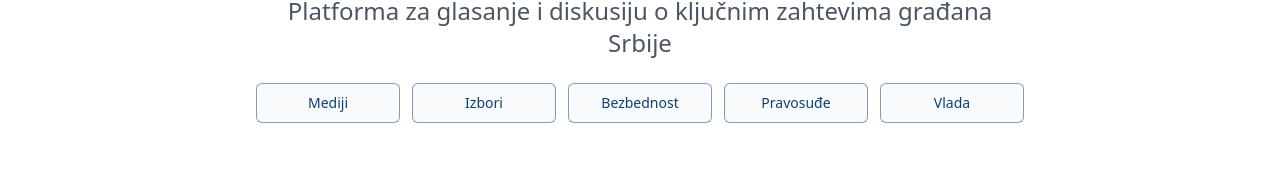
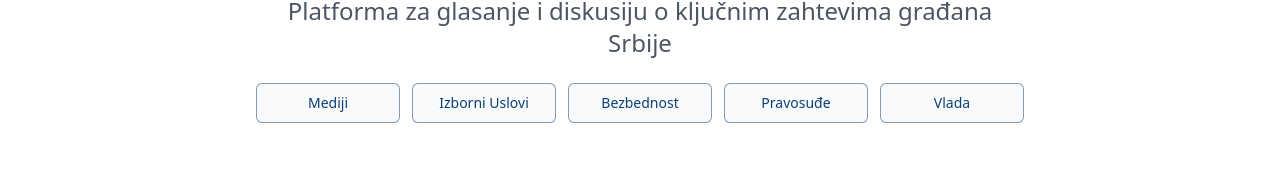
Before and after one commit to rajko-rad/gradjanskizahtevi, a React (Vite) app: page / in a window 1280 px wide. Shown: the part 201-374 px from the top of the page. Built offline with nearby package versions, Linux system fonts and the light colour scheme.

Commit message:
Rename "Izbori" to "Izborni Uslovi"
Rename the category title in mock data.

```diff
--- a/src/data/mockData.ts
+++ b/src/data/mockData.ts
@@ -13,7 +13,7 @@ export const categories = [
   {
     id: "elections",
     title: "Izborni uslovi",
-    shortTitle: "Izbori",
+    shortTitle: "Izborni Uslovi",
     description: "Zahtevi za unapređenje i čišćenje biračkih spiskova",
     count: 1,
     resources: [
```
